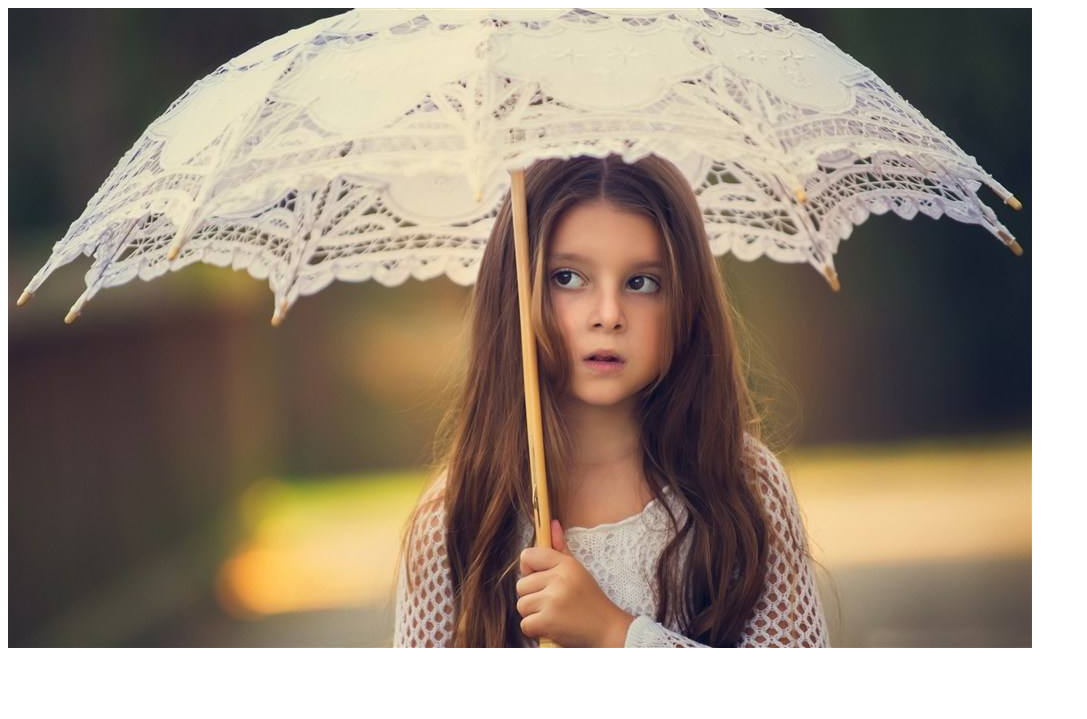
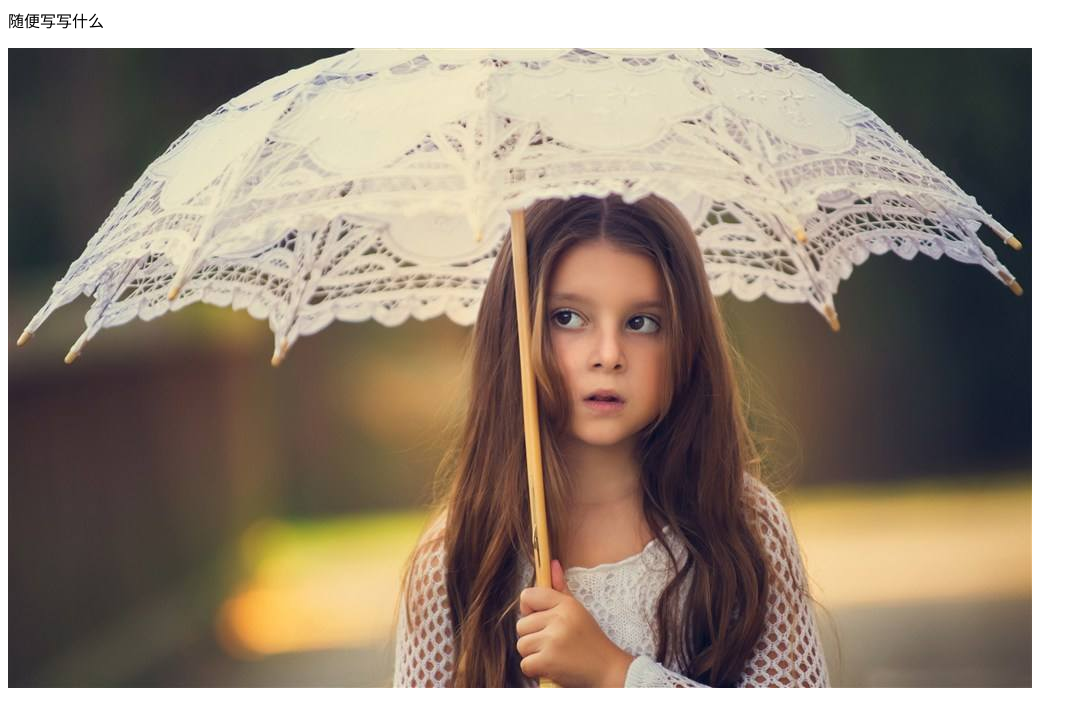
Before and after one commit to mutuski/mutuski.github.io, a plain HTML site: page index.html in a window 1280 px wide. Shown: the part 81-800 px from the top of the page, without its empty margins (0-1087 px from the left). Drawn offline with Linux system fonts and the light colour scheme.

Commit message:
使用GUI做的修改

```diff
--- a/index.html
+++ b/index.html
@@ -6,6 +6,7 @@
     </head>
     <body>
     <h1>个人主页</h1>
+    <p>随便写写什么</p>
     <img src="img/timg.jpeg">
 
     </body>
```
